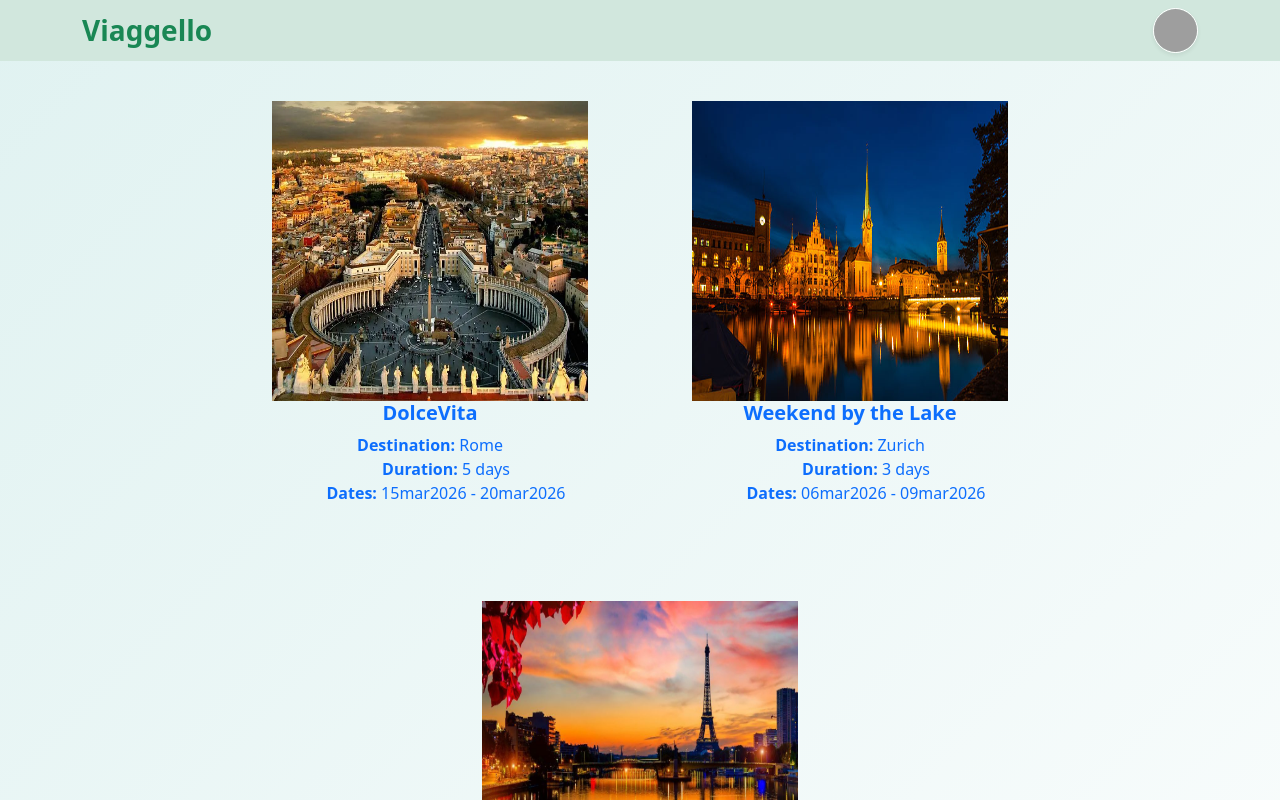
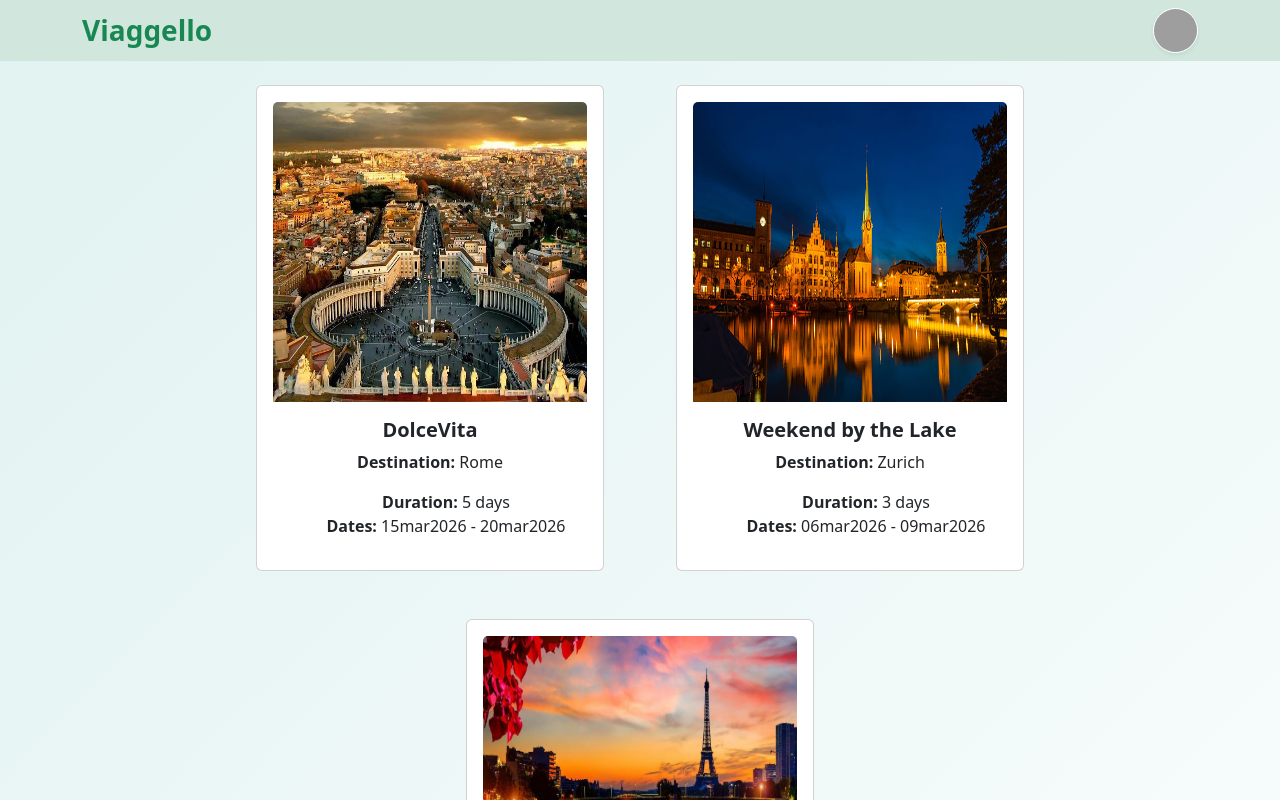
Before and after one commit to 0xMauriz/webapp-group-frontend, a React (Vite) app: page / in a window 1280 px wide. Shown: the top 800 px of the page. Built offline with nearby package versions, Linux system fonts and the light colour scheme; grey boxes are pictures that could not be loaded.

Commit message:
risolto panico finito

```diff
--- a/src/components/TravelCard.jsx
+++ b/src/components/TravelCard.jsx
@@ -3,7 +3,7 @@ function TravelCard(props) {
     props;
 
   return (
-    <div className="card-travel p-3">
+    <div className="card p-3">
       <img
         src={`/imgs/${image}`}
         className="card-img-top card-img-trip"
```
